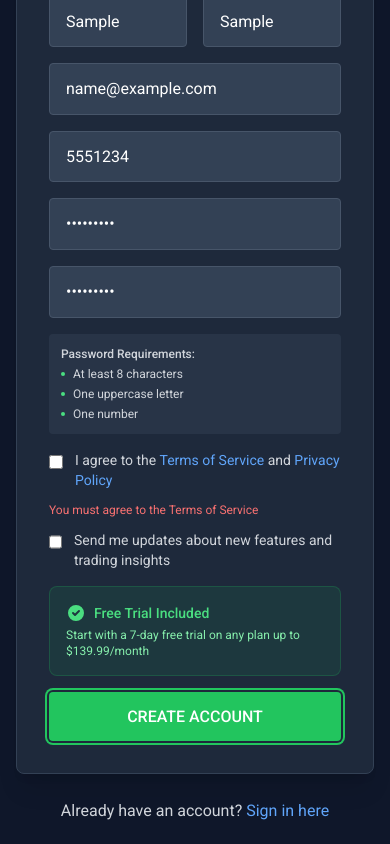
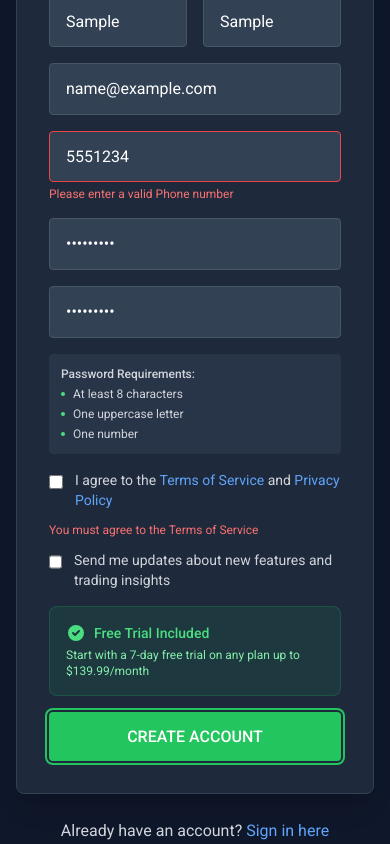
Before and after one commit to cleanmind777/OptionTrading_Platform, a React (Vite) app in the folder frontend/: page /register in a window 390 px wide. Both pictures are taken after typing "Sample", "Sample", "name@example.com", "5551234", "Sample123", "Sample123" into the empty fields and a click on the button "CREATE ACCOUNT". Shown: the part 437-1281 px from the top of the page. Built offline with nearby package versions, Linux system fonts and the light colour scheme; no server answers.

Commit message:
fix: phone input type

```diff
--- a/frontend/src/pages/RegisterPage.tsx
+++ b/frontend/src/pages/RegisterPage.tsx
@@ -50,6 +50,13 @@ export function RegisterPage() {
     } else if (!/\S+@\S+\.\S+/.test(formData.email)) {
       newErrors.email = 'Please enter a valid email address'
     }
+
+    if (formData.phone != "") {
+      if (!phoneRegex.test(formData.phone)) {
+        newErrors.phone = 'Please enter a valid Phone number'
+      }
+    }
+
 
     if (!formData.password) {
       newErrors.password = 'Password is required'
@@ -134,6 +141,7 @@ export function RegisterPage() {
       // Handle registration logic here
     }
   }
+  const phoneRegex = /^[0-9]{10}$/; // Accepts only 10-digit numbers
 
   return (
     <div className="min-h-screen bg-slate-900 flex items-center justify-center py-12 px-4">
@@ -238,8 +246,10 @@ export function RegisterPage() {
                 value={formData.phone}
                 onChange={handleChange}
                 placeholder="Phone Number (Optional)"
-                className="w-full px-4 py-3 bg-slate-700 border border-slate-600 rounded text-white placeholder-gray-400 focus:outline-none focus:border-blue-500 focus:ring-1 focus:ring-blue-500"
+                className={`w-full px-4 py-3 bg-slate-700 border rounded text-white placeholder-gray-400 focus:outline-none focus:ring-1 ${errors.phone ? 'border-red-500 focus:border-red-500 focus:ring-red-500' : 'border-slate-600 focus:border-blue-500 focus:ring-blue-500'
+                  }`}
               />
+              {errors.phone && <p className="text-red-400 text-xs mt-1">{errors.phone}</p>}
             </div>
 
             {/* Password Fields */}
```
